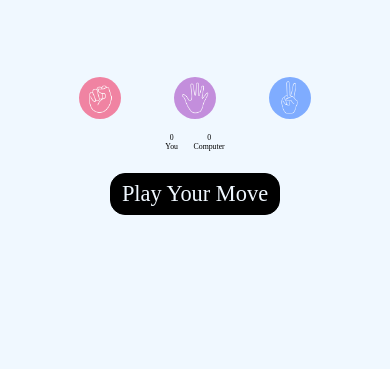
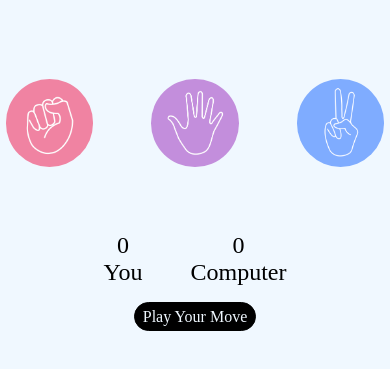
Before and after one commit to harsh8558/RockPaperScissor, a plain HTML site: page index.html in a window 390 px wide. Shown: the part 69-438 px from the top of the page. Drawn offline with Linux system fonts and the light colour scheme.

Commit message:
Update style.css

```diff
--- a/style.css
+++ b/style.css
@@ -61,8 +61,8 @@ img{
 .result{
   display: flex;
   gap: 2em;
-  font-size: 2vw;
-  margin-top: 1.5em;
+  font-size: 1.5em;
+  margin-top: 2.5em;
 }
 .play_btn{
   margin-top: 1em;
@@ -86,3 +86,12 @@ img{
   justify-content: center;
   align-items: center;
 }
+@media (max-width: 768px) {
+  .choice {
+    width: 25vw;
+    height: 25vw;
+  }
+  .play_btn{
+    font-size: 1em;
+  }
+}
```
